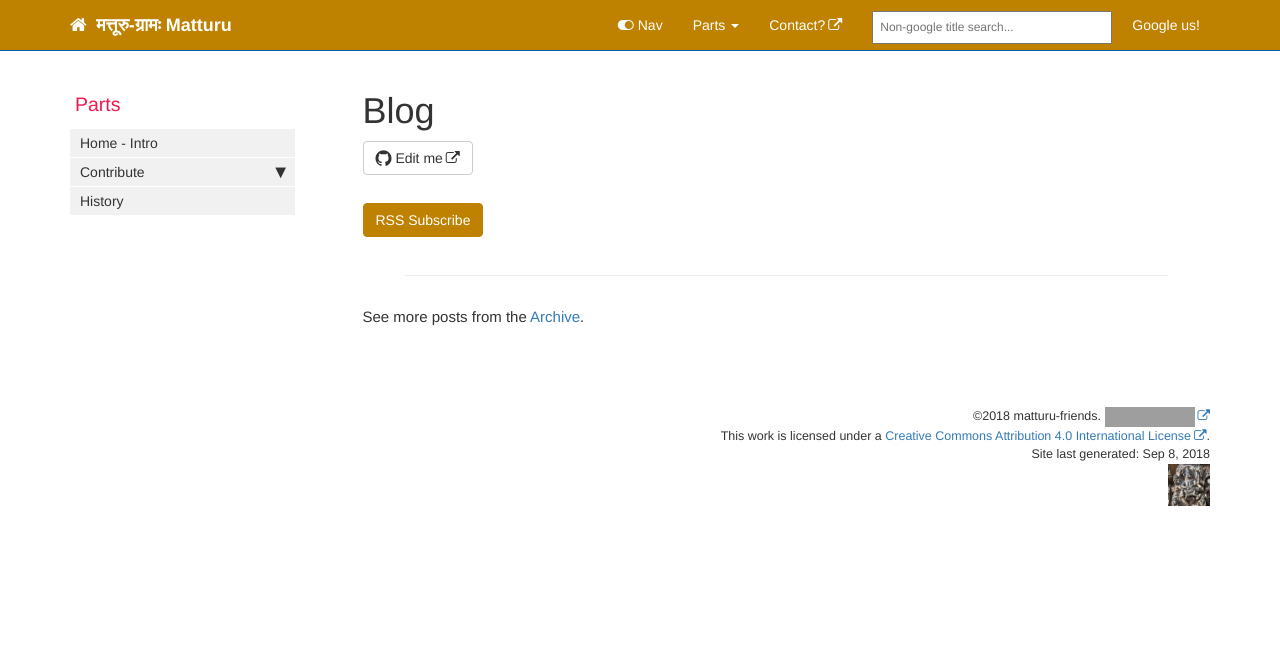
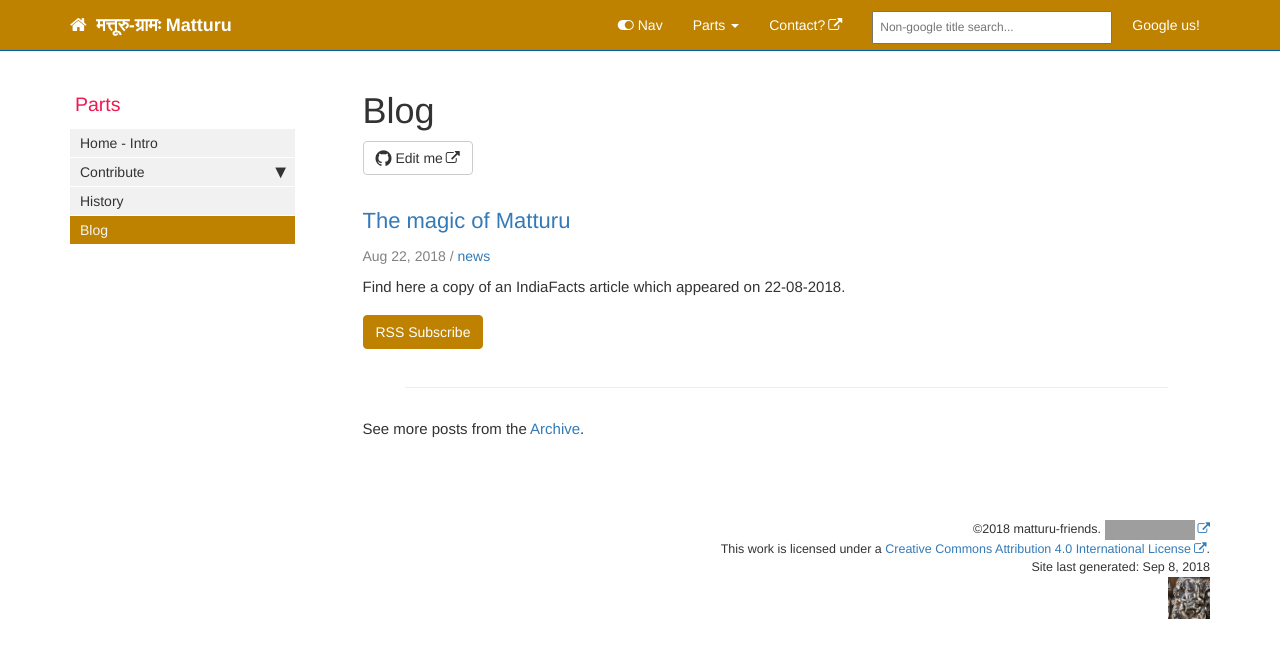
Before and after one commit to sanskrit/groups, a Jekyll site: the page built from blog/index.html, in a window 1280 px wide. Shown: the top 658 px of the page. Built offline with Jekyll 4.4.1, drawn with Linux system fonts in a browser that asks for light colours; nearby versions of some CDN libraries; comment, search, counter and statistics services are not loaded; grey boxes are pictures that could not be loaded.

Commit message:
Content update

```diff
--- a/_data/sidebars/home_sidebar.yml
+++ b/_data/sidebars/home_sidebar.yml
@@ -12,3 +12,5 @@ contents:
         url: /contribute/veda-shaalaa.html
   - title: History
     url: /history.html
+  - title: Blog
+    url: /blog/index.html
--- /dev/null
+++ b/_posts/2018-08-22-magic-of-matturu-india-facts.md
@@ -0,0 +1,9 @@
+---
+title:  "The magic of Matturu"
+published: true
+summary: "The below is  Stepping into Mattūru, is like stepping into a past age – and a potential part of our future! It is not too improbable that we will find refuge in the virile lifestyle and ideals of our distant ancestors such as Rāma, Kṛṣṇa and father Manu – even as we meet the challenges of today."
+author: Vishvas Vasuki
+tags: [news]
+---
+
+Find here [a copy](https://docs.google.com/document/d/14-gGlnmzYdqzcbgpGJbU6l5ghf4fDmJHc0ZlXvycZn8/edit?ts=5b6a994d) of an [IndiaFacts article which appeared on 22-08-2018](http://indiafacts.org/the-magic-of-matturu/).
```
